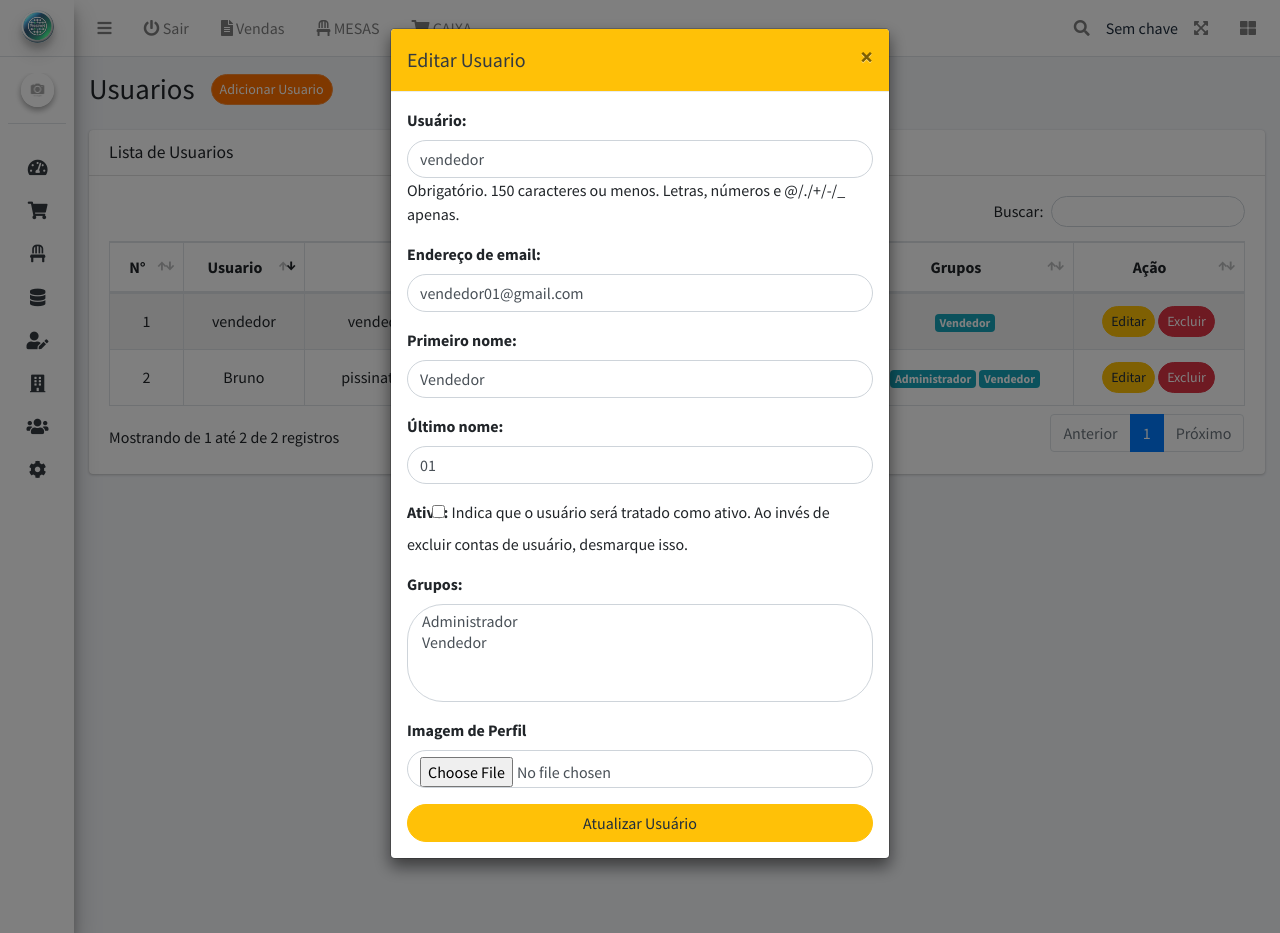
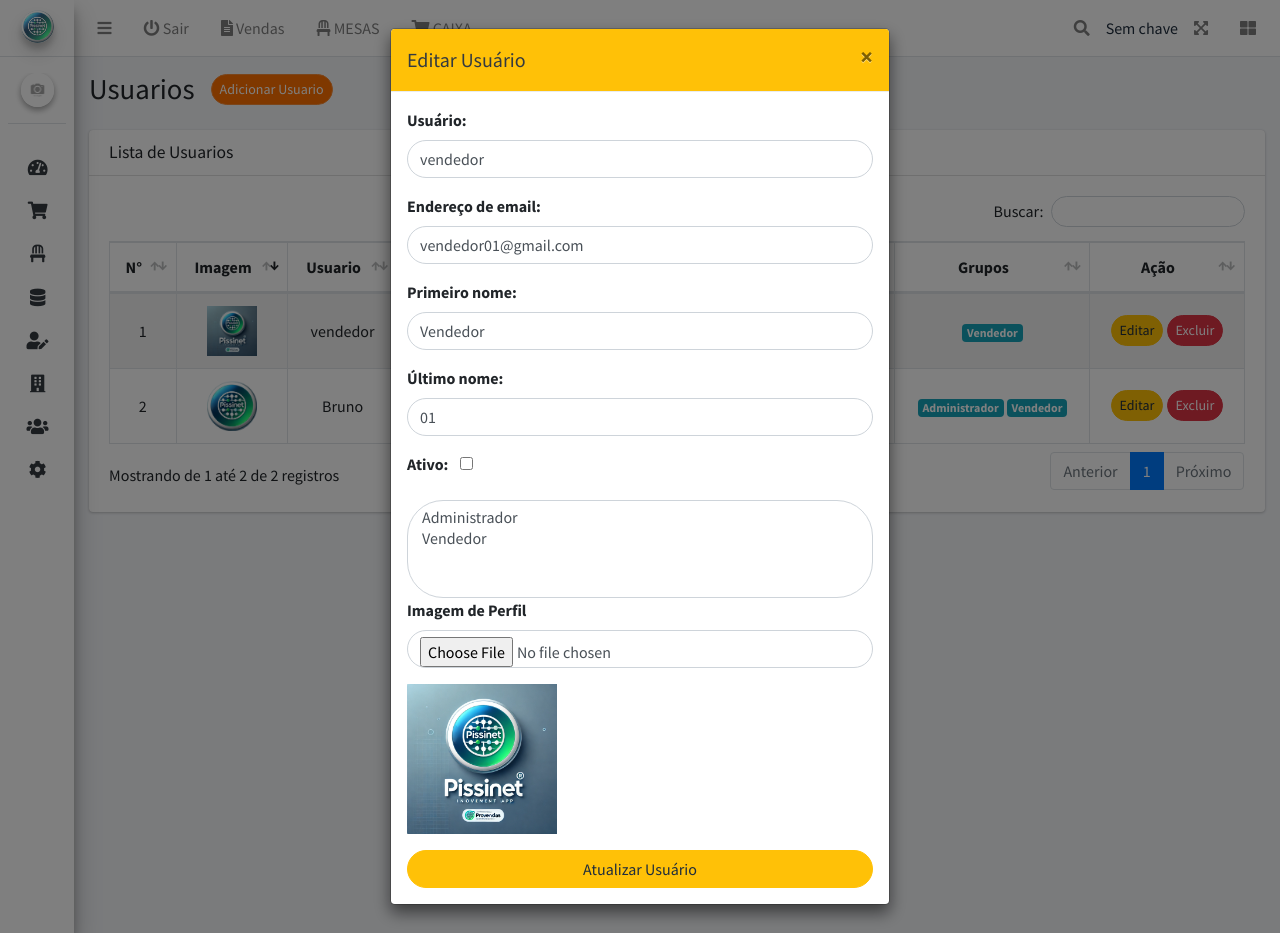
Before and after one commit to Dragonxt022/ProVendas, a Django app: page /usuarios/usuarios/listar/ in a window 1280 px wide, after a click on "Editar". Run offline with Django 5.2, Linux system fonts and the light colour scheme; data comes from the database, SQL or seed files in the repository; both versions use the stored data as it was after the commit; some libraries are stand-ins or nearby versions.

Commit message:
Varias correções cadastro de usuario

```diff
--- a/provendas/templates/usuarios/listar_usuarios.html
+++ b/provendas/templates/usuarios/listar_usuarios.html
@@ -4,7 +4,7 @@
 
 {% load static %}
 {% block title %}
-    Hístorico de vendas
+    Lista de Usuarios
 {% endblock %}
 
 {% block content %}
@@ -22,6 +22,11 @@
     .table td, .table th {
         vertical-align: middle !important;
 
+    }
+
+    .form-check-input {
+        margin-top: 0.3rem !important  ;
+        margin-left: 0.75rem !important;
     }
 
 </style>
@@ -58,6 +63,7 @@
                                     <thead>
                                         <tr>
                                             <th class="text-center">N°</th>
+                                            <th class="text-center">Imagem</th>
                                             <th class="text-center">Usuario</th>
                                             <th class="text-center">E-mail</th>
                                             <th class="text-center">Nome Completo</th>
@@ -70,6 +76,13 @@
                                         {% for usuario in usuarios %}
                                             <tr>
                                                 <td class="text-center">{{ forloop.counter }}</td>
+                                                <td class="text-center">
+                                                    {% if usuario.perfil.foto_perfil %}
+                                                        <img src="{{ usuario.perfil.foto_perfil.url }}" alt="Foto de perfil" width="50" height="50">
+                                                    {% else %}
+                                                        <img src="{% static 'images/default-avatar.jpg' %}" alt="Imagem padrão" width="50" height="50">
+                                                    {% endif %}
+                                                </td>
                                                 <td class="text-center">{{ usuario.username }}</td>
                                                 <td class="text-center">{{ usuario.email }}</td>
                                                 <td class="text-center">{{ usuario.get_full_name }}</td>
@@ -94,19 +107,20 @@
                                                             data-email="{{ usuario.email }}"
                                                             data-first_name="{{ usuario.first_name }}"
                                                             data-last_name="{{ usuario.last_name }}"
-                                                            data-is_active="{{ usuario.is_active|yesno:"true,false" }}"
-                                                            data-grupos="{{ usuario.grupos|join:',' }}"
-                                                            data-foto_perfil="{{ usuario.foto_perfil }}">
+                                                            data-is_active="{{ usuario.is_active }}"
+                                                            data-grupos="{{ usuario.groups|join:',' }}"
+                                                            data-foto_perfil="{{ usuario.perfil.foto_perfil.url }}">
                                                         Editar
                                                     </button>
+                                                    <a href="{% url 'excluir_usuario' usuario.id %}" class="btn btn-sm btn-danger" onclick="return confirm('Tem certeza que deseja excluir este usuário?');">Excluir</a>
+                                                </td>
 
-
-                                                <a href="{% url 'excluir_usuario' usuario.id %}" class="btn btn-sm btn-danger" onclick="return confirm('Tem certeza que deseja excluir este usuário?');">Excluir</a>
-                                                </td>
                                             </tr>
                                         {% endfor %}
                                     </tbody>
                                 </table>
+
+
                             </div>
                         </div>
                     </div>
@@ -122,7 +136,7 @@
     <div class="modal-dialog" role="document">
         <div class="modal-content">
             <div class="modal-header bg-warning">
-                <h5 class="modal-title text-dark" id="editarModalLabel">Editar Usuario</h5>
+                <h5 class="modal-title text-dark" id="editarModalLabel">Editar Usuário</h5>
                 <button type="button" class="close" data-dismiss="modal" aria-label="Close">
                     <span aria-hidden="true">&times;</span>
                 </button>
@@ -133,42 +147,45 @@
                     {% csrf_token %}
                     <input type="hidden" name="usuario_id" id="usuario_id" value="{{ usuario.id }}">
 
-                    <p>
+                    <div class="form-group">
                         <label for="id_username">Usuário:</label>
-                        <input type="text" name="username" class="form-control" maxlength="150" required="" aria-describedby="id_username_helptext" id="id_username" value="{{ usuario.username }}">
-                        <span class="helptext" id="id_username_helptext">Obrigatório. 150 caracteres ou menos. Letras, números e @/./+/-/_ apenas.</span>
-                    </p>
+                        <input type="text" name="username" class="form-control" maxlength="150" required="" id="id_username">
+                    </div>
 
-                    <p>
+                    <div class="form-group">
                         <label for="id_email">Endereço de email:</label>
-                        <input type="email" name="email" class="form-control" maxlength="254" id="id_email" value="{{ usuario.email }}">
-                    </p>
+                        <input type="email" name="email" class="form-control" maxlength="254" id="id_email">
+                    </div>
 
-                    <p>
+                    <div class="form-group">
                         <label for="id_first_name">Primeiro nome:</label>
-                        <input type="text" name="first_name" class="form-control" maxlength="150" id="id_first_name" value="{{ usuario.first_name }}">
-                    </p>
+                        <input type="text" name="first_name" class="form-control" maxlength="150" id="id_first_name">
+                    </div>
 
-                    <p>
+                    <div class="form-group">
                         <label for="id_last_name">Último nome:</label>
-                        <input type="text" name="last_name" class="form-control" maxlength="150" id="id_last_name" value="{{ usuario.last_name }}">
-                    </p>
+                        <input type="text" name="last_name" class="form-control" maxlength="150" id="id_last_name">
+                    </div>
 
-                    <p>
+                    <div class="form-group">
                         <label for="id_is_active">Ativo:</label>
-                        <input type="checkbox" name="is_active" class="form-check-input" aria-describedby="id_is_active_helptext" id="id_is_active" {% if usuario.is_active %}checked{% endif %}>
-                        <span class="helptext" id="id_is_active_helptext">Indica que o usuário será tratado como ativo. Ao invés de excluir contas de usuário, desmarque isso.</span>
-                    </p>
+                        <input type="checkbox" name="is_active" class="form-check-input" id="id_is_active">
+                    </div>
 
-                    <p>
-                        <label for="id_grupos">Grupos:</label>
-                        {{ form.grupos }}
-                    </p>
+                    <select id="id_grupos" name="grupos" class="form-control" multiple>
+                        {% for grupo in grupos %}
+                            <option value="{{ grupo.id }}" {% if grupo.id in grupos_selected %}selected{% endif %}>
+                                {{ grupo.name }}
+                            </option>
+                        {% endfor %}
+                    </select>
 
-                    <p>
+
+                    <div class="form-group">
                         <label for="foto_perfil">Imagem de Perfil</label>
-                        <input type="file" name="foto_perfil" id="foto_perfil" class="form-control">
-                    </p>
+                        <input type="file" name="foto_perfil" id="foto_perfil" class="form-control" accept="image/*">
+                        <img id="foto_perfil_preview" class="img-fluid mt-3" src="" alt="Imagem de Perfil" style="max-height: 150px; display: none;">
+                    </div>
 
                     <button type="submit" class="btn btn-warning w-100">Atualizar Usuário</button>
                 </form>
@@ -176,6 +193,7 @@
         </div>
     </div>
 </div>
+
 
 <!-- Modal para Adicionar Usuário -->
 <div class="modal fade" id="adicionarModal" tabindex="-1" role="dialog" aria-labelledby="adicionarModalLabel" aria-hidden="true">
@@ -198,10 +216,6 @@
         </div>
     </div>
 </div>
-
-
-
-
 
 
 <!-- Modal para Excluir produto (apenas um, fora do loop) -->
@@ -231,33 +245,43 @@
     <script>
         $(document).ready(function () {
             // Quando o botão de editar for clicado
-            $('button[data-target="#editarModal"]').on('click', function () {
-                var usuario_id = $(this).data('id');
-                var username = $(this).data('username');
-                var email = $(this).data('email');
-                var first_name = $(this).data('first_name');
-                var last_name = $(this).data('last_name');
-                var is_active = $(this).data('is_active');
-                var grupos = $(this).data('grupos'); // Assumindo que grupos é uma lista ou array
+            $('#editarModal').on('show.bs.modal', function (event) {
+                // Botão que abriu o modal
+                var button = $(event.relatedTarget);
 
-                // Preencher os campos da modal
-                $('#usuario_id').val(usuario_id);
+                // Recupera os dados dos atributos data-* do botão
+                var usuarioId = button.data('id');
+                var username = button.data('username');
+                var email = button.data('email');
+                var firstName = button.data('first_name');
+                var lastName = button.data('last_name');
+                var isActive = button.data('is_active') === true || button.data('is_active') === 'true'; // Converte para booleano
+                var grupos = button.data('grupos').split(','); // Converte os IDs dos grupos para array
+                var fotoPerfil = button.data('foto_perfil');
+
+                // Preenche os campos do modal com os dados
+                $('#usuario_id').val(usuarioId);
                 $('#id_username').val(username);
                 $('#id_email').val(email);
-                $('#id_first_name').val(first_name);
-                $('#id_last_name').val(last_name);
+                $('#id_first_name').val(firstName);
+                $('#id_last_name').val(lastName);
 
-                // Preencher checkbox is_active
-                $('#id_is_active').prop('checked', is_active === 'true'); // Certifique-se que is_active é um booleano em string
+                // Checkbox de ativo (marca ou desmarca)
+                $('#id_is_active').prop('checked', isActive);
 
-                // Manipular os grupos
-                if (Array.isArray(grupos)) {
-                    grupos.forEach(function(grupo) {
-                        $('#id_grupos_' + grupo).prop('checked', true);
-                    });
+                // Se houver foto de perfil, exibe a imagem
+                if (fotoPerfil) {
+                    $('#foto_perfil_preview').attr('src', fotoPerfil).show(); // Exibe a foto de perfil
+                } else {
+                    $('#foto_perfil_preview').hide(); // Caso não tenha foto, esconde a preview
                 }
-                $('#foto_perfil').val(foto_perfil);
+
+                // Para os grupos, você pode marcar os grupos que o usuário já possui
+                $('#id_grupos').val(grupos); // Este método de jQuery seleciona os grupos corretos
             });
+
+
+
 
             // Quando o botão de excluir for clicado
             $('button[data-target="#excluirModal"]').on('click', function () {
--- a/provendas/usuarios/forms.py
+++ b/provendas/usuarios/forms.py
@@ -1,4 +1,3 @@
-# usuarios/forms.py
 from django import forms
 from django.contrib.auth.models import User, Group
 from .models import Perfil  # Importa o modelo Perfil
@@ -9,7 +8,10 @@ class UsuarioForm(forms.ModelForm):
         widget=forms.SelectMultiple(attrs={'class': 'form-control', 'multiple': 'multiple'}),
         required=True
     )
-    foto_perfil = forms.ImageField(required=False)  # Campo para upload de imagem
+    foto_perfil = forms.ImageField(
+        required=False,
+        widget=forms.ClearableFileInput(attrs={'class': 'form-control-file'})  # Adiciona estilo para o campo de upload
+    )
 
     class Meta:
         model = User
@@ -19,5 +21,5 @@ class UsuarioForm(forms.ModelForm):
             'email': forms.EmailInput(attrs={'class': 'form-control'}),
             'first_name': forms.TextInput(attrs={'class': 'form-control'}),
             'last_name': forms.TextInput(attrs={'class': 'form-control'}),
-            'is_active': forms.CheckboxInput(attrs={'class': 'form-check-input'}),
+            'is_active': forms.CheckboxInput(attrs={'class': 'form-check-input'}),  # A classe foi ajustada para melhor estilo
         }
--- a/provendas/usuarios/views.py
+++ b/provendas/usuarios/views.py
@@ -9,7 +9,13 @@ from .models import Perfil
 def listar_usuarios(request):
     form = UsuarioForm()  # Inicializa o formulário para criação de usuário
     usuarios = User.objects.all()  # Lista todos os usuários
-    return render(request, 'usuarios/listar_usuarios.html', {'form': form, 'usuarios': usuarios})
+    grupos = Group.objects.all()
+
+
+    for usuario in usuarios:
+        # Carrega o perfil associado a cada usuário
+        usuario.perfil = Perfil.objects.filter(user=usuario).first()  # Atribui o perfil do usuário
+    return render(request, 'usuarios/listar_usuarios.html', {'form': form, 'usuarios': usuarios, 'grupos': grupos})
 
 # Criar ou atualizar usuário
 def cadastrar_atualizar_usuario(request):
@@ -30,16 +36,12 @@ def cadastrar_atualizar_usuario(request):
 
             # Define uma senha padrão ao criar um novo usuário
             if not usuario_id:
-                usuario_salvo.set_password('password')
+                usuario_salvo.set_password('password')  # Aqui define a senha padrão para novos usuários
 
             usuario_salvo.save()  # Salva o usuário primeiro
 
-            # Atualiza os grupos do usuário
-            if usuario_id:  # Se estiver editando, remova grupos existentes
-                usuario_salvo.groups.clear()  # Limpa os grupos atuais
-
-            # Salva ou atualiza a foto de perfil
-            if usuario_id:  # Se for edição, atualiza o perfil existente
+            # Atualiza ou cria o perfil com a foto de perfil, se necessário
+            if usuario_id:  # Se for uma edição, atualiza o perfil existente
                 perfil = get_object_or_404(Perfil, user=usuario_salvo)
                 if 'foto_perfil' in request.FILES:  # Verifica se uma nova imagem foi enviada
                     perfil.foto_perfil = request.FILES['foto_perfil']  # Atribui a nova imagem
@@ -54,13 +56,16 @@ def cadastrar_atualizar_usuario(request):
             grupos_selecionados = form.cleaned_data.get('grupos')
             usuario_salvo.groups.set(grupos_selecionados)  # Define os novos grupos
 
+            # Retorna a mensagem de sucesso e redireciona
             messages.success(request, f'Usuário "{usuario_salvo.username}" {action} com sucesso!')
-            return redirect('listar_usuarios')  # Redireciona após salvar
+            return redirect('listar_usuarios')  # Redireciona para a lista de usuários
 
     # Caso não seja um POST ou o formulário não seja válido, recarrega a lista de usuários
     usuarios = User.objects.all()
+    grupos = Group.objects.all()  # Obtém todos os grupos
     form = UsuarioForm()  # Reinicializa o formulário para exibir vazio
-    return render(request, 'usuarios/listar_usuarios.html', {'usuarios': usuarios, 'form': form})
+    return render(request, 'usuarios/listar_usuarios.html', {'usuarios': usuarios, 'form': form, 'grupos': grupos})
+
 # Excluir usuário
 def excluir_usuario(request, usuario_id):
     usuario = get_object_or_404(User, id=usuario_id)
```
Also changed, not shown: provendas/provendas/utils.py (+12 -2 lines), provendas/templates/login.html (+12 -15 lines), provendas/db.sqlite3, provendas/media/perfil/foto_perfil.jpg (added), provendas/media/perfil/iconsistema_IaENmSW.png (added).
